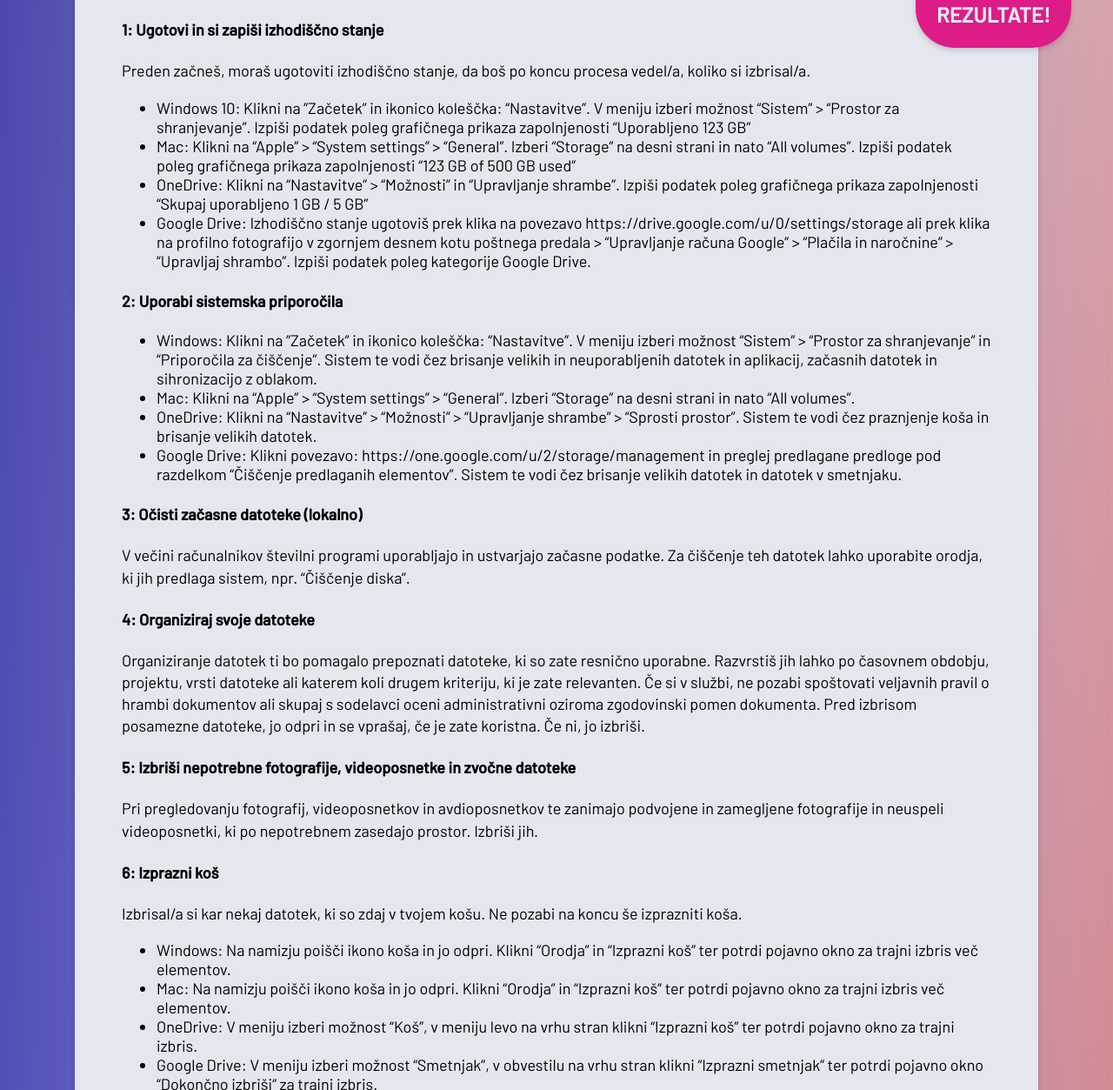
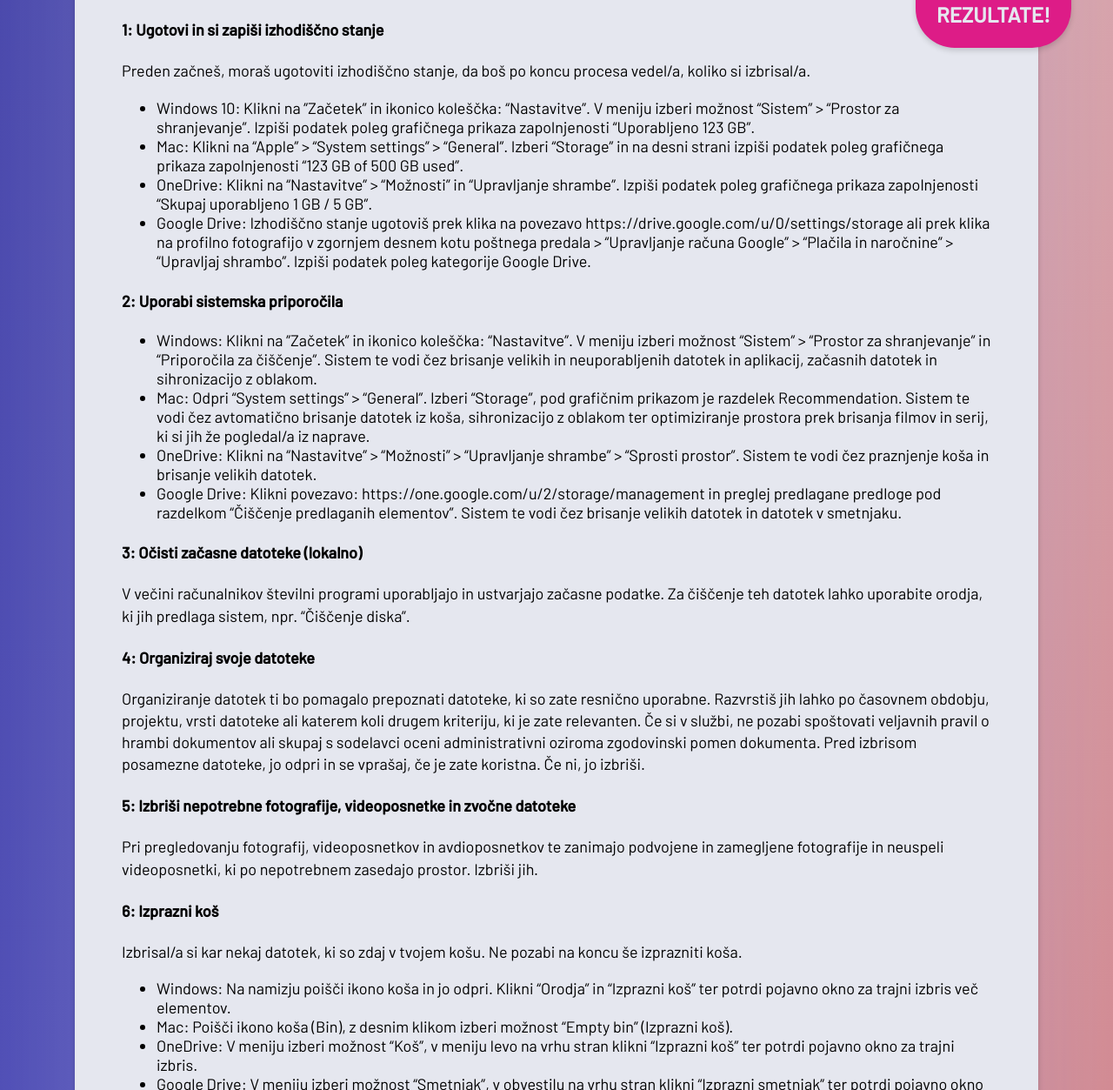
Before and after one commit to ewba/dcd-si, a Jekyll site: the page built from navodila-za-ciscenje.md, in a window 1280 px wide and 1400 px high, scrolled down 3328 px, cut to the strip 147-1400 px from the top of the window. Shown: the whole strip at 87% size. Built offline with Jekyll 4.4.1, drawn with Linux system fonts in a browser that asks for light colours; some of the changed text lies outside the part shown.

Commit message:
Update navodila-za-ciscenje.md

```diff
--- a/navodila-za-ciscenje.md
+++ b/navodila-za-ciscenje.md
@@ -70,14 +70,14 @@ Ko končaš, si zapiši končno stanje, da boš vedel/a, koliko si izbrisal/a.
 
 #### 1: Ugotovi in si zapiši izhodiščno stanje
 Preden začneš, moraš ugotoviti izhodiščno stanje, da boš po koncu procesa vedel/a, koliko si izbrisal/a.
-- Windows 10: Klikni na ”Začetek” in ikonico koleščka: “Nastavitve”. V meniju izberi možnost “Sistem” > “Prostor za shranjevanje”. Izpiši podatek poleg grafičnega prikaza zapolnjenosti "Uporabljeno 123 GB"
-- Mac: Klikni na "Apple” > “System settings” > “General”. Izberi "Storage" na desni strani in nato "All volumes". Izpiši podatek poleg grafičnega prikaza zapolnjenosti "123 GB of 500 GB used"
-- OneDrive: Klikni na “Nastavitve” > "Možnosti" in “Upravljanje shrambe”. Izpiši podatek poleg grafičnega prikaza zapolnjenosti "Skupaj uporabljeno 1 GB / 5 GB"
+- Windows 10: Klikni na ”Začetek” in ikonico koleščka: “Nastavitve”. V meniju izberi možnost “Sistem” > “Prostor za shranjevanje”. Izpiši podatek poleg grafičnega prikaza zapolnjenosti "Uporabljeno 123 GB".
+- Mac: Klikni na "Apple” > “System settings” > “General”. Izberi "Storage" in na desni strani izpiši podatek poleg grafičnega prikaza zapolnjenosti “123 GB of 500 GB used”.
+- OneDrive: Klikni na “Nastavitve” > "Možnosti" in “Upravljanje shrambe”. Izpiši podatek poleg grafičnega prikaza zapolnjenosti "Skupaj uporabljeno 1 GB / 5 GB".
 - Google Drive: Izhodiščno stanje ugotoviš prek klika na povezavo https://drive.google.com/u/0/settings/storage ali prek klika na profilno fotografijo v zgornjem desnem kotu poštnega predala > "Upravljanje računa Google" > “Plačila in naročnine" > "Upravljaj shrambo". Izpiši podatek poleg kategorije Google Drive.
 
 #### 2: Uporabi sistemska priporočila
 - Windows: Klikni na ”Začetek” in ikonico koleščka: “Nastavitve”. V meniju izberi možnost “Sistem” > “Prostor za shranjevanje” in "Priporočila za čiščenje". Sistem te vodi čez brisanje velikih in neuporabljenih datotek in aplikacij, začasnih datotek in sihronizacijo z oblakom.
-- Mac: Klikni na "Apple” > “System settings” > “General”. Izberi "Storage" na desni strani in nato "All volumes".
+- Mac: Odpri “System settings” > “General”. Izberi “Storage”, pod grafičnim prikazom je razdelek Recommendation. Sistem te vodi čez avtomatično brisanje datotek iz koša, sihronizacijo z oblakom ter optimiziranje prostora prek brisanja filmov in serij, ki si jih že pogledal/a iz naprave.
 - OneDrive: Klikni na “Nastavitve” > "Možnosti" > “Upravljanje shrambe” > "Sprosti prostor". Sistem te vodi čez praznjenje koša in brisanje velikih datotek.
 - Google Drive: Klikni povezavo: https://one.google.com/u/2/storage/management in preglej predlagane predloge pod razdelkom "Čiščenje predlaganih elementov". Sistem te vodi čez brisanje velikih datotek in datotek v smetnjaku.
 
@@ -93,15 +93,15 @@ Pri pregledovanju fotografij, videoposnetkov in avdioposnetkov te zanimajo podvo
 #### 6: Izprazni koš
 Izbrisal/a si kar nekaj datotek, ki so zdaj v tvojem košu. Ne pozabi na koncu še izprazniti koša.
 - Windows: Na namizju poišči ikono koša in jo odpri. Klikni "Orodja" in "Izprazni koš" ter potrdi pojavno okno za trajni izbris več elementov.
-- Mac: Na namizju poišči ikono koša in jo odpri. Klikni "Orodja" in "Izprazni koš" ter potrdi pojavno okno za trajni izbris več elementov.
+- Mac: Poišči ikono koša (Bin), z desnim klikom izberi možnost "Empty bin" (Izprazni koš).
 - OneDrive: V meniju izberi možnost "Koš", v meniju levo na vrhu stran klikni "Izprazni koš" ter potrdi pojavno okno za trajni izbris.
 - Google Drive: V meniju izberi možnost "Smetnjak", v obvestilu na vrhu stran klikni "Izprazni smetnjak" ter potrdi pojavno okno "Dokončno izbriši"  za trajni izbris.
 
 #### 7: Ugotovi in si zapiši končno stanje
 Preden končaš, moraš ugotoviti končno stanje.
-- Windows 10: Klikni na ”Začetek” in ikonico koleščka: “Nastavitve”. V meniju izberi možnost “Sistem” > “Prostor za shranjevanje”. Izpiši podatek poleg grafičnega prikaza zapolnjenosti "Uporabljeno 123 GB"
-- Mac: Klikni na "Apple” > “System settings” > “General”. Izberi "Storage" na desni strani in nato "All volumes". Izpiši podatek poleg grafičnega prikaza zapolnjenosti "123 GB of 500 GB used"
-- OneDrive: Klikni na “Nastavitve” > "Možnosti" in “Upravljanje shrambe”. Izpiši podatek poleg grafičnega prikaza zapolnjenosti "Skupaj uporabljeno 1 GB / 5 GB"
+- Windows 10: Klikni na ”Začetek” in ikonico koleščka: “Nastavitve”. V meniju izberi možnost “Sistem” > “Prostor za shranjevanje”. Izpiši podatek poleg grafičnega prikaza zapolnjenosti "Uporabljeno 123 GB".
+- Mac: Klikni na "Apple” > “System settings” > “General”. Izberi "Storage" in na desni strani izpiši podatek poleg grafičnega prikaza zapolnjenosti “123 GB of 500 GB used”.
+- OneDrive: Klikni na “Nastavitve” > "Možnosti" in “Upravljanje shrambe”. Izpiši podatek poleg grafičnega prikaza zapolnjenosti "Skupaj uporabljeno 1 GB / 5 GB".
 - Google Drive: Izhodiščno stanje ugotoviš prek klika na povezavo https://drive.google.com/u/0/settings/storage ali prek klika na profilno fotografijo v zgornjem desnem kotu poštnega predala > "Upravljanje računa Google" > “Plačila in naročnine" > "Upravljaj shrambo". Izpiši podatek poleg kategorije Google Drive.
 
 
```
